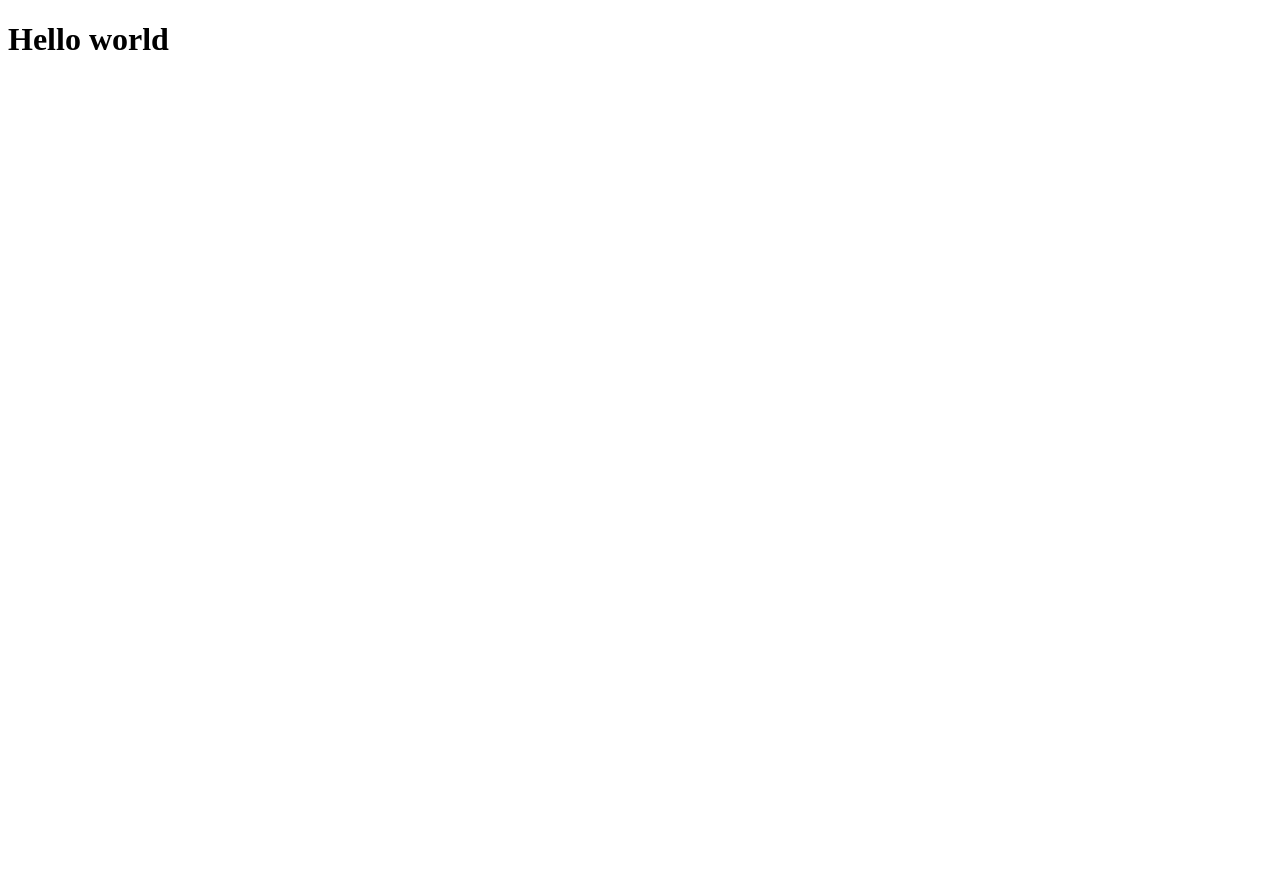
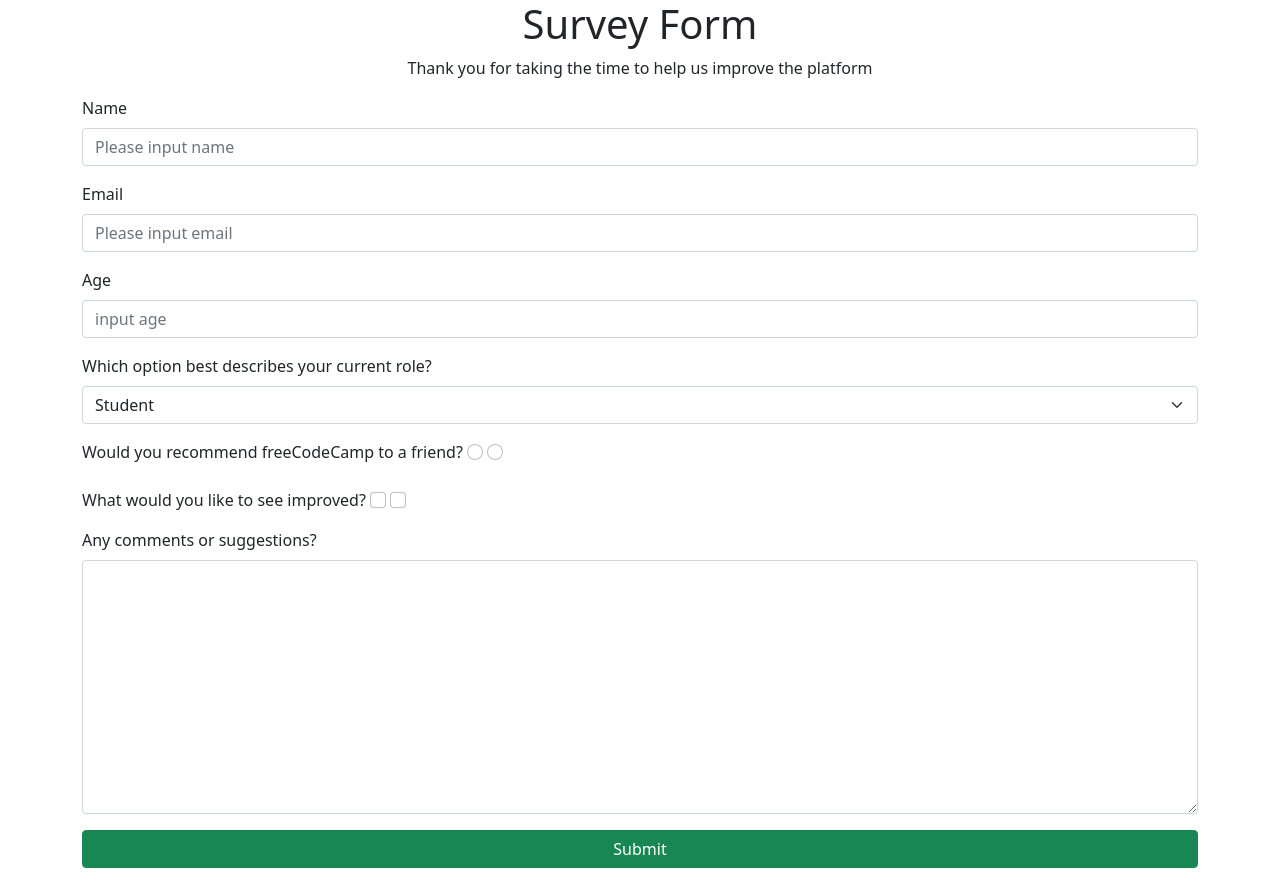
Before and after one commit to kenselasie/challenge, a plain HTML site: page index.html in a window 1280 px wide. Before the commit the page ends 800 px from the top, so only its background shows below. Drawn offline with nearby package versions, Linux system fonts and the light colour scheme.

Commit message:
Update: Completed stories

```diff
--- a/index.html
+++ b/index.html
@@ -4,11 +4,14 @@
     <meta charset="UTF-8">
     <title>Fork Me! FCC: Test Suite Template</title>
     <link rel="stylesheet" href="css/style.css">
+    <!-- CSS only -->
+  <link href="https://cdn.jsdelivr.net/npm/bootstrap@5.1.3/dist/css/bootstrap.min.css" rel="stylesheet" integrity="sha384-1BmE4kWBq78iYhFldvKuhfTAU6auU8tT94WrHftjDbrCEXSU1oBoqyl2QvZ6jIW3" crossorigin="anonymous">
   </head>
 
   <body>
     <script src="https://cdn.freecodecamp.org/testable-projects-fcc/v1/bundle.js"></script>
-
+    <!-- CSS only -->
+<link href="https://cdn.jsdelivr.net/npm/bootstrap@5.1.3/dist/css/bootstrap.min.css" rel="stylesheet" integrity="sha384-1BmE4kWBq78iYhFldvKuhfTAU6auU8tT94WrHftjDbrCEXSU1oBoqyl2QvZ6jIW3" crossorigin="anonymous">
     <!--
 
     Hello Camper!
@@ -24,7 +27,54 @@
 
     -->
 
-    <h1>Hello world</h1>
+    <div class="container">
+      <h1 class="text-center" id="title">Survey Form</h1>
+    <p class="text-center" id="description">
+      Thank you for taking the time to help us improve the platform
+    </p>
+    <form id="survey-form">
+      <div class="mb-3">
+        <label class="form-label" id="name-label" for="name-label">Name</label>
+        <input class="form-control" placeholder="Please input name" id="name" required type="text" />
+      </div>
+      <div class="mb-3">
+        <label class="form-label" id="email-label" for="email-label">Email</label>
+        <input class="form-control" placeholder="Please input email" id="email" required type="email" />
+      </div>
+      <div class="mb-3">
+        <label class="form-label" id="number-label" for="number-label">Age</label>
+        <input class="form-control" placeholder="input age" id="number" type="number" max="100" min="2" />
+      </div>
+      <div class="mb-3">
+        <label class="form-label" for="dropdown">Which option best describes your current role? </label>
+        <select class="form-select" name="current-role" id="dropdown">
+          <option value="Student">Student</option>
+          <option value="Full Time">Full Time Job</option>
+          <option value="Full Time Leaner">Full Time Learner</option>
+        </select>
+      </div>
+      <div class="mb-3">
+        <label class="form-label" for="yes">Would you recommend freeCodeCamp to a friend?</label>
+        <input class="form-check-input" type="radio" id="yes" name="recommend" value="YES">
+        <input class="form-check-input" type="radio" id="no" name="recommend" value="NO">
+      </div>
+      <div class="mb-3">
+        <label class="form-check-label" for="yes">What would you like to see improved?</label>
+        <input class="form-check-input" type="checkbox" id="front" name="improve" value="Frontend">
+        <input class="form-check-input" type="checkbox" id="back" name="improve" value="Backend">
+      </div>
+
+      <div class="mb-3">
+        <label class="form-label" for="suggestions">Any comments or suggestions?</label>
+        <textarea class="form-control" name="suggestions" id="suggestions" cols="30" rows="10"></textarea>
+      </div>
+
+      <div class="mb-3 d-grid gap-2">
+        <button class="btn btn-success" id="submit">Submit</button>
+      </div>
+    </form>
+    </div>
     <script  src="js/index.js"></script>
+
   </body>
 </html>
```
